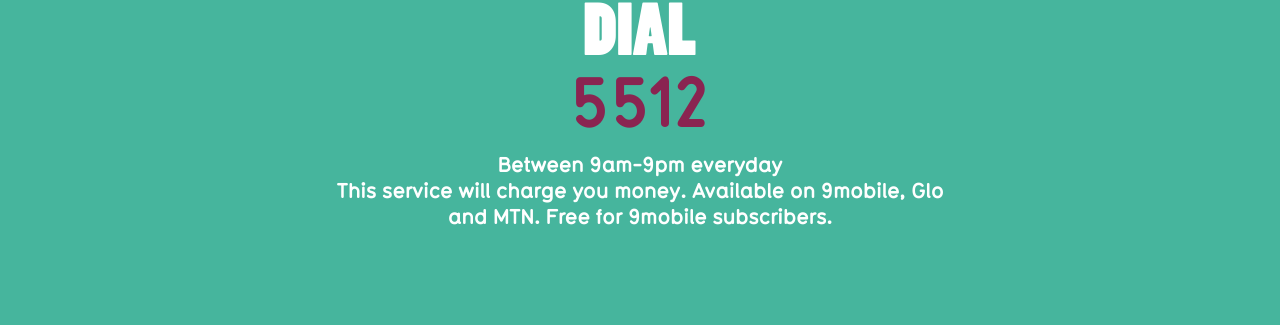
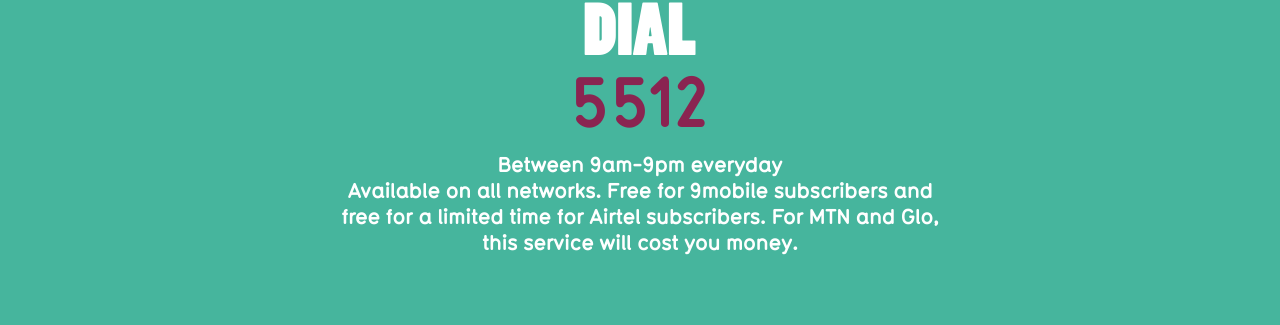
Before and after one commit to girleffect/girls-connect, a website: page call.html in a window 1280 px wide. Shown: the part 168-493 px from the top of the page. Drawn offline with Linux system fonts and the light colour scheme.

Commit message:
updated copy on call page

```diff
--- a/call.html
+++ b/call.html
@@ -80,7 +80,7 @@
         <div class="intro">
           <h1 class="intro__title">Dial <span class="intro__title--highlight">5512</span></h1>
           <h5 class="intro__subtitle--secondary">Between 9am-9pm everyday <br/>
-            This service will charge you money. Available on 9mobile, Glo and MTN. Free for 9mobile subscribers.</h5>
+            Available on all networks. Free for 9mobile subscribers and free for a limited time for Airtel subscribers. For MTN and Glo, this service will cost you money.</h5>
         </div>
         <div class="content__inner">
           <ul class="sponsors-list">
```
